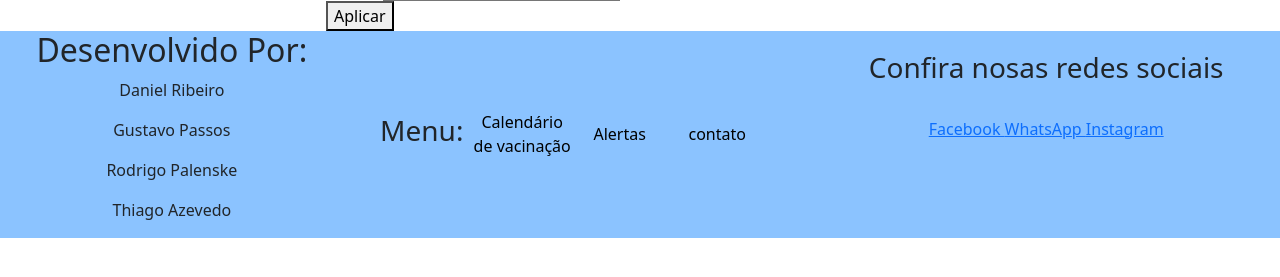
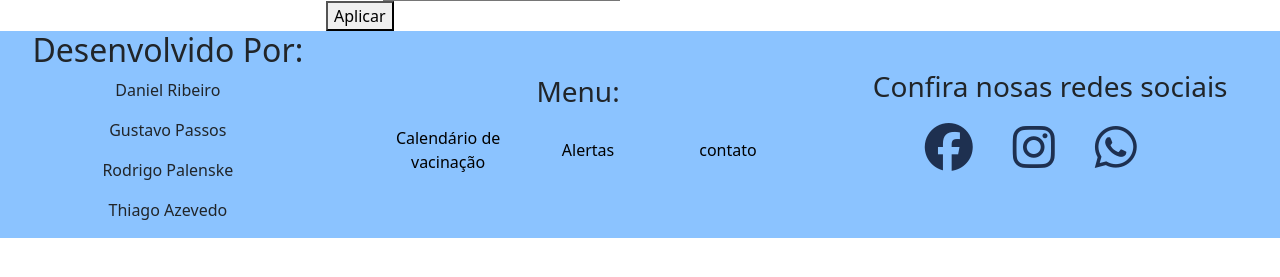
Before and after one commit to ThiagoAze/Hackathon3B2024, a PHP site: page /listar/vacina in a window 1280 px wide. Shown: the part 165-442 px from the top of the page. Run offline with PHP 8.4, Linux system fonts and the light colour scheme; some libraries are stand-ins or nearby versions.

Commit message:
Mudança no Footer
Alinhado o menu de navegação no centro, e ajuste no css e html da parte das redes sociais

```diff
--- a/php/cadastrar/idoso.php
+++ b/php/cadastrar/idoso.php
@@ -77,8 +77,8 @@
                 <input type="text" name="cep-idoso" require id="cep-idoso" class="form-control" placeholder="99999-999">
             </div>
             <div class="col">
-                <label for="endereco-idoso">Endereço:</label>
-                <input type="text" name="endereco-idoso" require id="endereco-idoso" class="form-control" placeholder="Digite o nome da sua rua">
+                <label for="rua-idoso">Endereço:</label>
+                <input type="text" name="rua-idoso" require id="rua-idoso" class="form-control" placeholder="Digite o nome da sua rua">
             </div>
         </div>
         <br>
--- a/php/css/style.css
+++ b/php/css/style.css
@@ -53,12 +53,38 @@ footer{
 .desenvolvedores{
     text-align: center;
 }
+.menu-footer{
+    text-align: center;
+}
 .social {
     padding: 20px;
     text-align: center;
-  }
-/*Alerta*/
+    text-decoration: none;
+    align-content: center;
+}
+.icone-footer{
+    font-size: 3em;
+    margin: 1px 20px;
+    text-decoration: none;
+}
+.icone-footer i:hover{
+    text-decoration: none;
+}
+.social ul{
+    list-style: none;
+    display: flex;
+}
+.fa-whatsapp{
+    color: rgb(30, 48, 80);
+}
+.fa-facebook{
+    color: rgb(30, 48, 80);
+}
+.fa-instagram{
+    color: rgb(30, 48, 80);
+}
 
+/* Alerta */
 .container {
     width: 80%;
     margin: 20px auto;
--- a/php/footer.php
+++ b/php/footer.php
@@ -9,6 +9,7 @@
         <p>Thiago Azevedo</p>
     </div>
     <nav class="menu-footer">
+        <div class="row">
             <h3>Menu:</h3>
             <ul>
                 <li>
@@ -21,18 +22,26 @@
                     <a href="pagina/contato">contato</a>
                 </li>
             </ul>
+        </div>
     </nav>
     <div class="social">
         <h3>Confira nosas redes sociais</h3>
-        <br>
-        <a href="http://" target="_blank" rel="noopener noreferrer">
-            Facebook
+            <ul>
+                <li>
+                    <a href="http://pt-br.facebook.com/" class="icone-footer" target="_blank" rel="noopener noreferrer">
+                        <i class="fa-brands fa-facebook"></i>
                     </a>
-        <a href="http://" target="_blank" rel="noopener noreferrer">
-            WhatsApp
+                </li>
+                <li>
+                    <a href="http://www.instagram.com/" class="icone-footer" target="_blank" rel="noopener noreferrer">
+                        <i class="fa-brands fa-instagram"></i>
                     </a>
-        <a href="http://" target="_blank" rel="noopener noreferrer">
-            Instagram
+                </li>
+                <li>
+                    <a href="http://www.whatsapp.com/" class="icone-footer" target="_blank" rel="noopener noreferrer">
+                        <i class="fa-brands fa-whatsapp"></i>
                     </a>
+                </li>
+            </ul>
     </div>
 </footer>
--- a/php/index.php
+++ b/php/index.php
@@ -14,12 +14,14 @@
     <base href="<?php echo "http://" . $_SERVER["HTTP_HOST"] . $_SERVER["SCRIPT_NAME"]; ?>">
     <!-- Favicon -->
     <link rel="shortcut icon" href="https://cdn.iconscout.com/icon/free/png-256/free-emergency-call-2199806-1833385.png" type="image/x-icon">
+    <!-- Ícones -->
+    <script src="https://kit.fontawesome.com/b82f5ae24a.js" crossorigin="anonymous"></script>
     <!-- JavaScript -->
     <script src="js/jquery.inputmask.min.js"></script>
     <script src="js/sweetalert2.min.js"></script>
     <!-- Estilização -->
     <link rel="stylesheet" href="./css/normalize.css">
-    <link rel="stylesheet" href="./css/style.css">
+    <link rel="stylesheet" href="css/style.css">
     <link rel="stylesheet" href="./css/form.css">
     <link rel="stylesheet" href="./css/alerta.css">
     <link rel="stylesheet" href="css/sweetalert2.min.css">
--- a/php/validar/cadastroUsuario.php
+++ b/php/validar/cadastroUsuario.php
@@ -8,7 +8,7 @@
     $generoIdoso = $_POST['genero-idoso'] ?? NULL;
     $emailIdoso = $_POST['email-idoso'] ?? NULL;
     $cepIdoso = $_POST['cep-idoso'] ?? NULL;
-    $enderecoIdoso = $_POST['endereco-idoso'] ?? NULL;
+    $ruaIdoso = $_POST['rua-idoso'] ?? NULL;
     $bairroIdoso = $_POST['bairro-idoso'] ?? NULL;
     $estadoIdoso = $_POST['estado-idoso'] ?? NULL;
     $numeroIdoso = $_POST['numero-idoso'] ?? NULL;
```
Lines whose indentation alone changed are shown as unchanged.
